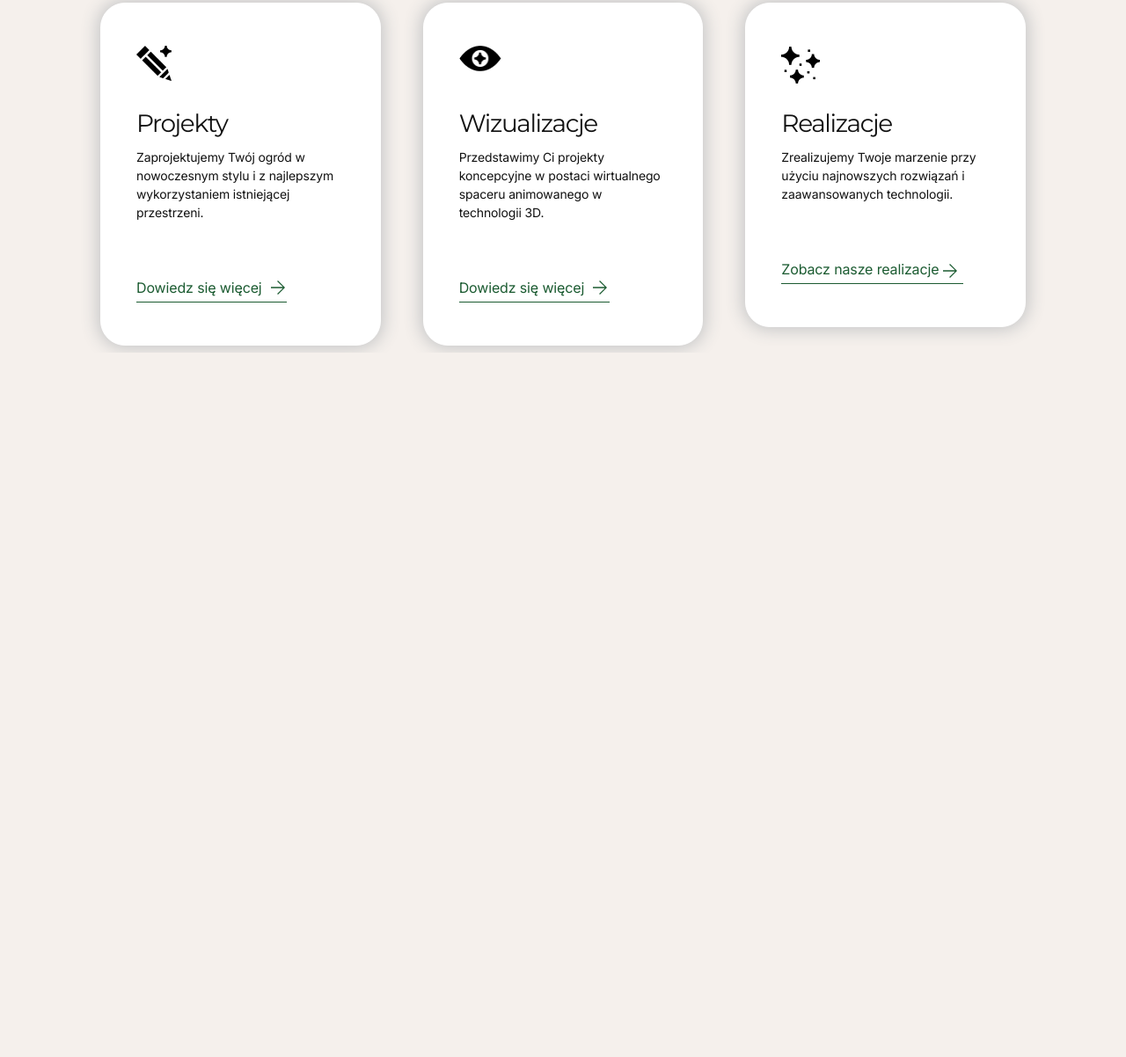
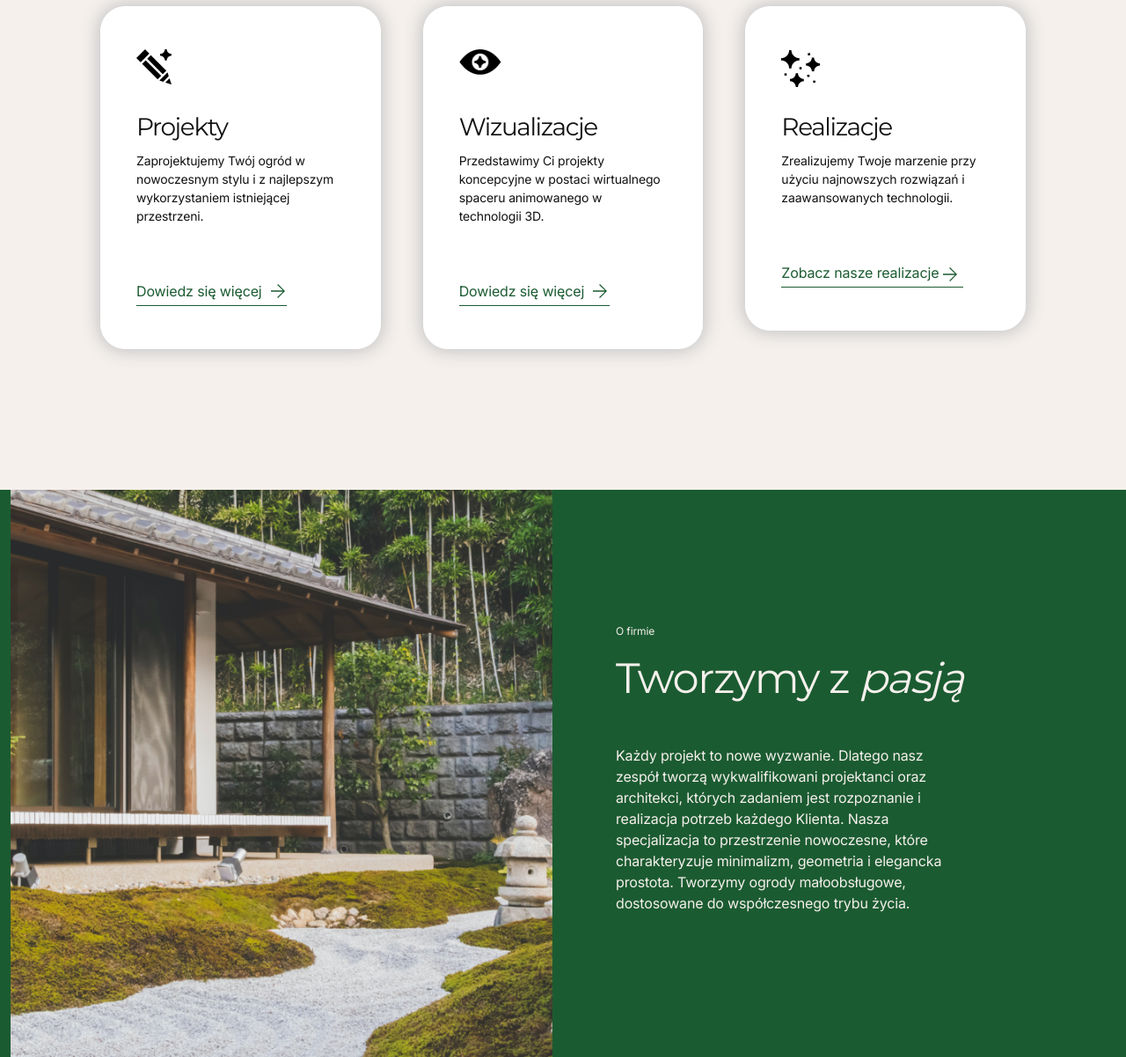
Before and after one commit to nataliam21/adRespect_giarddesign, a website: page index.html in a window 1280 px wide. Shown: the part 1421-2623 px from the top of the page at 88% size. Before the commit the page ends 1822 px from the top, so only its background shows below. Drawn offline with nearby package versions, Linux system fonts and the light colour scheme.

Commit message:
added "about company" section, added css styles and photo for "about company" section fixed the background of the "Intro" section, add

```diff
--- a/assets/CSS/style.css
+++ b/assets/CSS/style.css
@@ -89,7 +89,8 @@ ul {
   display: block;
 }
 
-.background-column {
+.intro {
+  width: 100%;
   background-color: #dcc1ab;
 }
 
@@ -99,7 +100,6 @@ ul {
   align-items: center;
   justify-content: flex-end;
   position: relative;
-  background-color: #dcc1ab;
 }
 
 .img_intro {
@@ -122,7 +122,6 @@ ul {
   font-style: normal;
   font-weight: 400;
   line-height: 150%;
-  margin-top: 44px;
 }
 .navigation-arrow {
   width: 24.288px;
@@ -292,3 +291,42 @@ ul {
   border-bottom: 1px solid var(--green, #1b5b31);
   width: 207px;
 }
+
+.img_company {
+  gap: 64px;
+}
+
+.about_company {
+  width: 100%;
+  background-color: #1b5b31;
+  margin-top: 160px;
+  color: white;
+}
+#navi-small_company {
+  color: var(--grey, #f5f0ec);
+  font-family: "Inter";
+  font-size: 12px;
+  font-style: normal;
+  font-weight: 400;
+  line-height: 150%; /* 18px */
+  letter-spacing: -0.12px;
+}
+
+.header-company {
+  color: var(--grey, #f5f0ec);
+  font-family: "Montserrat";
+  font-size: 48px;
+  font-style: normal;
+  font-weight: 500;
+  line-height: 115%; /* 55.2px */
+  letter-spacing: -1.44px;
+}
+.text-company {
+  font-family: "Inter";
+  font-size: 16px;
+  font-style: normal;
+  font-weight: 400;
+  line-height: 150%; /* 24px */
+  letter-spacing: -0.16px;
+  color: var(--grey, #f5f0ec);
+}
--- a/index.html
+++ b/index.html
@@ -76,7 +76,7 @@
                   </ul>
                 </li>
                 <li class="nav-item">
-                  <a href="#" class="nav-link">O firmie</a>
+                  <a href="#about_company" class="nav-link">O firmie</a>
                 </li>
                 <li class="nav-item">
                   <a href="#" class="nav-link">Realizacje</a>
@@ -122,7 +122,7 @@
 
     <!-- Section Intro-->
 
-    <section id="intro">
+    <section class="intro">
       <div class="container-fluid">
         <div
           id="carouselExample"
@@ -154,7 +154,7 @@
                   <h1 class="header_intro col-lg-9 offset-lg-2">
                     Nowoczesna aranżacja <br />Twojego ogrodu
                   </h1>
-                  <p class="text_intro col-lg-8 offset-lg-2">
+                  <p class="text_intro col-lg-8 offset-lg-2 mt-5">
                     Marka GiardDesign to wieloletnie doświadczenie i wysoka
                     estetyka realizacji. Oferujemy kompleksowy zakres usług z
                     indywidualnym podejściem do każdego projektu.
@@ -202,7 +202,7 @@
                   <h1 class="header_intro col-lg-9 offset-lg-2">
                     Nowoczesna aranżacja <br />Twojego ogrodu
                   </h1>
-                  <p class="text_intro col-lg-8 offset-lg-2">
+                  <p class="text_intro col-lg-8 offset-lg-2 mt-5">
                     Marka GiardDesign to wieloletnie doświadczenie i wysoka
                     estetyka realizacji. Oferujemy kompleksowy zakres usług z
                     indywidualnym podejściem do każdego projektu.
@@ -398,9 +398,30 @@
         </div>
       </div>
     </section>
-    <section>
-      <div class="container">
-        <div class="about_company"></div>
+
+    <!--Section About Company-->
+
+    <section class="about_company">
+      <div class="container-fluid">
+        <div class="row">
+          <div class="img_company col-lg-6">
+            <img class="img-fluid" src="assets/img/Photo_company.png" />
+          </div>
+          <div class="col-lg-5 align-self-center ms-5">
+            <div class="">
+              <a id="navi-small_company">O firmie</a>
+              <h2 class="header-company mt-3">Tworzymy z <i> pasją</i></h2>
+              <p class="text-company col-lg-9 mt-5">
+                Każdy projekt to nowe wyzwanie. Dlatego nasz zespół tworzą
+                wykwalifikowani projektanci oraz architekci, których zadaniem
+                jest rozpoznanie i realizacja potrzeb każdego Klienta. Nasza
+                specjalizacja to przestrzenie nowoczesne, które charakteryzuje
+                minimalizm, geometria i elegancka prostota. Tworzymy ogrody
+                małoobsługowe, dostosowane do współczesnego trybu życia.
+              </p>
+            </div>
+          </div>
+        </div>
       </div>
     </section>
     <script
```
Also changed, not shown: assets/img/Photo_company.png (added).
